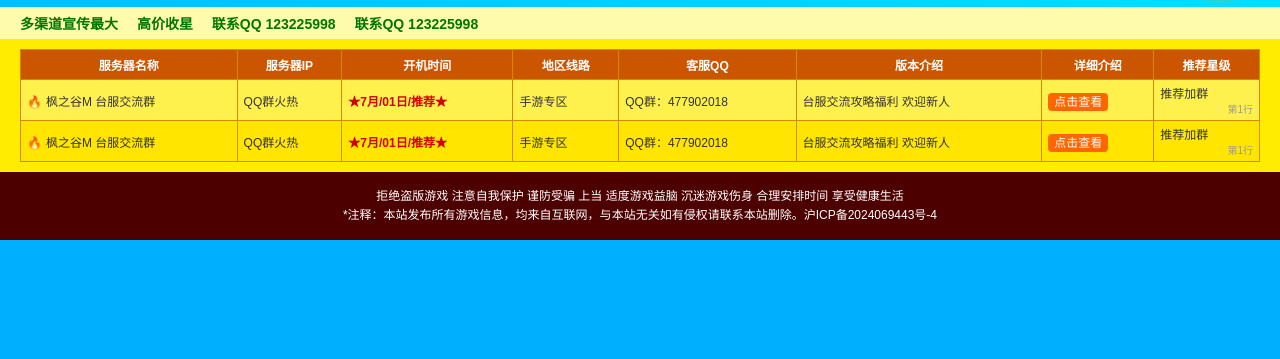
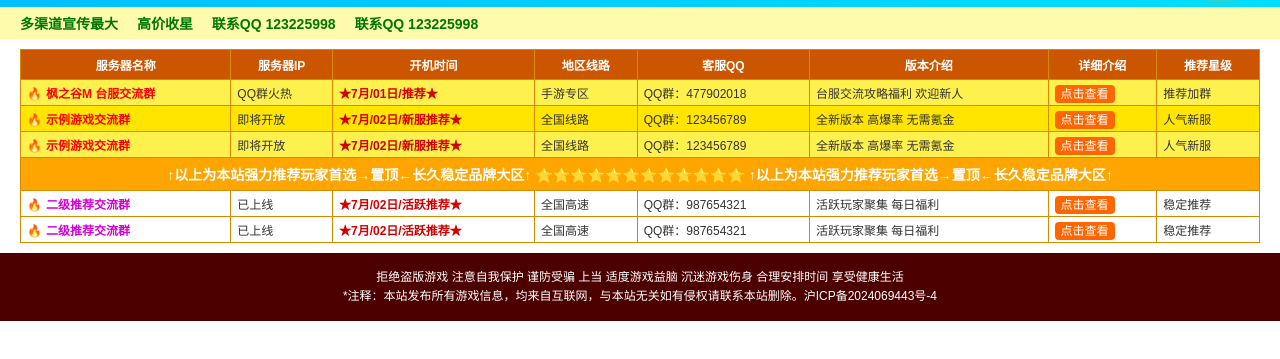
Before and after one commit to Laitindidi/my-bubu, a plain HTML site: page index.html in a window 1280 px wide. Shown: the part 93-452 px from the top of the page. Drawn offline with Linux system fonts and the light colour scheme.

Commit message:
Add files via upload

```diff
--- a/index.html
+++ b/index.html
@@ -11,7 +11,7 @@
   <style>
   body {
     margin: 0; padding: 0; font-family: "微软雅黑", Arial, sans-serif;
-      background-color: #00b0ff;
+    background-color: #fff;
     color: #333;
   }
   header {
@@ -52,12 +52,14 @@
   }
   main {
     padding: 10px 20px;
-      background-color: #ffec00;
+    background-color: #fff;
     overflow-x: auto;
+    display: flex;
+    justify-content: center;
   }
   table {
     border-collapse: collapse;
-      width: 100%;
+    width: 1400px;
     font-size: 12px;
   }
   thead tr {
@@ -70,13 +72,27 @@
     border: 1px solid #d68a00;
     white-space: nowrap;
   }
-    tbody tr:nth-child(even) {
+  .secondary-header {
+    background-color: orange;
+    color: white;
+    font-weight: bold;
+    text-align: center;
+    padding: 6px 0;
+    font-size: 14px;
+  }
+  tbody.primary tr:nth-child(even) {
     background-color: #ffe500;
   }
-    tbody tr:nth-child(odd) {
+  tbody.primary tr:nth-child(odd) {
     background-color: #fff14d;
   }
-    tbody tr td {
+  tbody.primary tr:hover {
+    background-color: #fff !important;
+  }
+  tbody.secondary tr:hover {
+    background-color: #fff14d !important;
+  }
+  td {
     padding: 4px 6px;
     border: 1px solid #d68a00;
     vertical-align: middle;
@@ -107,6 +123,14 @@
     font-size: 10px;
     text-align: right;
   }
+  .primary .red-text {
+    color: red;
+    font-weight: bold;
+  }
+  .secondary .purple-text {
+    color: #d400d4;
+    font-weight: bold;
+  }
   footer {
     background-color: #4c0000;
     color: white;
@@ -116,6 +140,7 @@
     line-height: 1.6;
   }
 </style>
+
 </head>
 <body>
 
@@ -145,40 +170,74 @@
         <th>推荐星级</th>
       </tr>
     </thead>
+    <tbody class="primary">
+      <!-- 一级广告位 -->
+       <!-- 序号1-->
+      <tr>
+        <td class="red-text"><span class="icon-fire">🔥</span>枫之谷M 台服交流群</td>
+        <td>QQ群火热</td>
+        <td class="red-text"><span class="highlight-red">★7月/01日/推荐★</span></td>
+        <td>手游专区</td>
+        <td>QQ群：477902018</td>
+        <td>台服交流攻略福利 欢迎新人</td>
+        <td><a href="#" class="btn-detail" target="_blank">点击查看</a></td>
+        <td>推荐加群 <div class="row-index"></div></td>
+      </tr>
+       <!-- 序号2-->
+      <tr>
+        <td class="red-text"><span class="icon-fire">🔥</span>示例游戏交流群</td>
+        <td>即将开放</td>
+        <td class="red-text"><span class="highlight-red">★7月/02日/新服推荐★</span></td>
+        <td>全国线路</td>
+        <td>QQ群：123456789</td>
+        <td>全新版本 高爆率 无需氪金</td>
+        <td><a href="#" class="btn-detail" target="_blank">点击查看</a></td>
+        <td>人气新服 <div class="row-index"></div></td>
+      </tr>
+       <!-- 序号3-->
+      <tr>
+        <td class="red-text"><span class="icon-fire">🔥</span>示例游戏交流群</td>
+        <td>即将开放</td>
+        <td class="red-text"><span class="highlight-red">★7月/02日/新服推荐★</span></td>
+        <td>全国线路</td>
+        <td>QQ群：123456789</td>
+        <td>全新版本 高爆率 无需氪金</td>
+        <td><a href="#" class="btn-detail" target="_blank">点击查看</a></td>
+        <td>人气新服 <div class="row-index"></div></td>
+      </tr>
+    </tbody>
     <tbody>
-        <!-- === 一级广告位 START === -->
-      <!-- 第1行 -->
+      <!-- 横幅标语 -->
       <tr>
-        <!-- 服务器名称 --> <td><span class="icon-fire">🔥</span>枫之谷M 台服交流群</td>
-        <!-- 服务器IP --> <td>QQ群火热</td>
-        <!-- 开机时间 --> <td><span class="highlight-red">★7月/01日/推荐★</span></td>
-        <!-- 地区线路 --> <td>手游专区</td>
-        <!-- 客服QQ --> <td>QQ群：477902018</td>
-        <!-- 版本介绍 --> <td>台服交流攻略福利 欢迎新人</td>
-        <!-- 详细介绍 --> <td>
-          <a href="http://qm.qq.com/cgi-bin/qm/qr?_wv=1027&k=TbpqUoIWHoaQRJD1ult_TjdmE1MECj67&authKey=DPty6za%2B36%2B9cbPOwa6Ff79kRBj7IrxBDQP%2BDe0AHueUwW8yDBmrAeLVew9MVojz&noverify=0&group_code=477902018" class="btn-detail" target="_blank">
-            点击查看
-          </a>
+        <td colspan="8" class="secondary-header">
+          ↑以上为本站强力推荐玩家首选→置顶←长久稳定品牌大区↑ ⭐⭐⭐⭐⭐⭐⭐⭐⭐⭐⭐⭐ ↑以上为本站强力推荐玩家首选→置顶←长久稳定品牌大区↑
         </td>
-        <!-- 推荐星级 --> <td>推荐加群 <div class="row-index">第1行</div></td>
       </tr>
-
-      <!-- 第2行 -->
+    </tbody>
+    <tbody class="secondary">
+      <!-- 二级广告位示例 -->
+       <!-- 序号1 -->
       <tr>
-        <!-- 服务器名称 --> <td><span class="icon-fire">🔥</span>枫之谷M 台服交流群</td>
-        <!-- 服务器IP --> <td>QQ群火热</td>
-        <!-- 开机时间 --> <td><span class="highlight-red">★7月/01日/推荐★</span></td>
-        <!-- 地区线路 --> <td>手游专区</td>
-        <!-- 客服QQ --> <td>QQ群：477902018</td>
-        <!-- 版本介绍 --> <td>台服交流攻略福利 欢迎新人</td>
-        <!-- 详细介绍 --> <td>
-          <a href="http://qm.qq.com/cgi-bin/qm/qr?_wv=1027&k=TbpqUoIWHoaQRJD1ult_TjdmE1MECj67&authKey=DPty6za%2B36%2B9cbPOwa6Ff79kRBj7IrxBDQP%2BDe0AHueUwW8yDBmrAeLVew9MVojz&noverify=0&group_code=477902018" class="btn-detail" target="_blank">
-            点击查看
-          </a>
-        </td>
-        <!-- 推荐星级 --> <td>推荐加群 <div class="row-index">第1行</div></td>
+        <td class="purple-text"><span class="icon-fire">🔥</span>二级推荐交流群</td>
+        <td>已上线</td>
+        <td class="purple-text"><span class="highlight-red">★7月/02日/活跃推荐★</span></td>
+        <td>全国高速</td>
+        <td>QQ群：987654321</td>
+        <td>活跃玩家聚集 每日福利</td>
+        <td><a href="#" class="btn-detail" target="_blank">点击查看</a></td>
+        <td>稳定推荐 <div class="row-index"></div></td>
       </tr>
-
+             <!-- 序号2 -->
+      <tr>
+        <td class="purple-text"><span class="icon-fire">🔥</span>二级推荐交流群</td>
+        <td>已上线</td>
+        <td class="purple-text"><span class="highlight-red">★7月/02日/活跃推荐★</span></td>
+        <td>全国高速</td>
+        <td>QQ群：987654321</td>
+        <td>活跃玩家聚集 每日福利</td>
+        <td><a href="#" class="btn-detail" target="_blank">点击查看</a></td>
+        <td>稳定推荐 <div class="row-index"></div></td>
+      </tr>
     </tbody>
   </table>
 </main>
```
Lines whose indentation alone changed are shown as unchanged.
